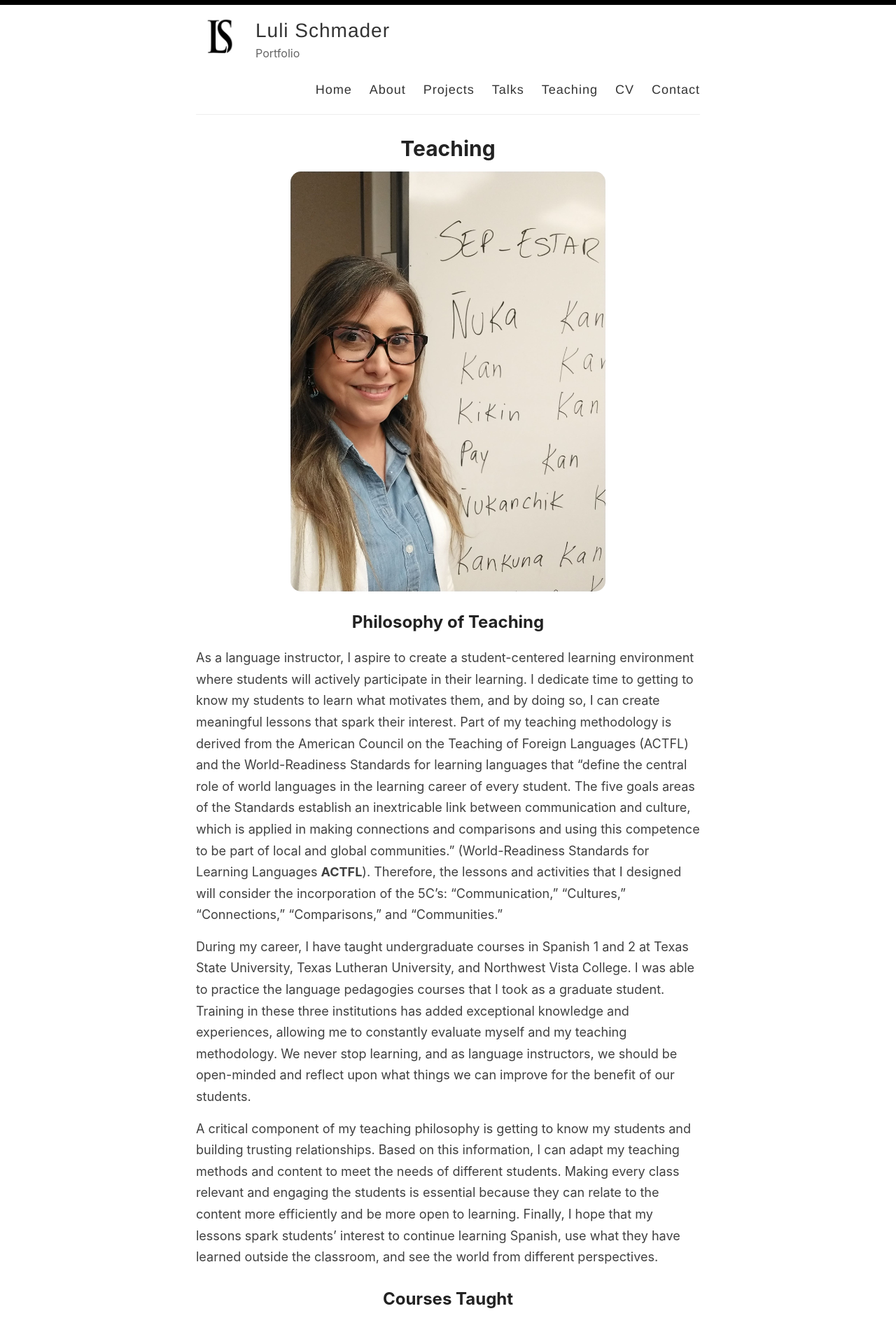
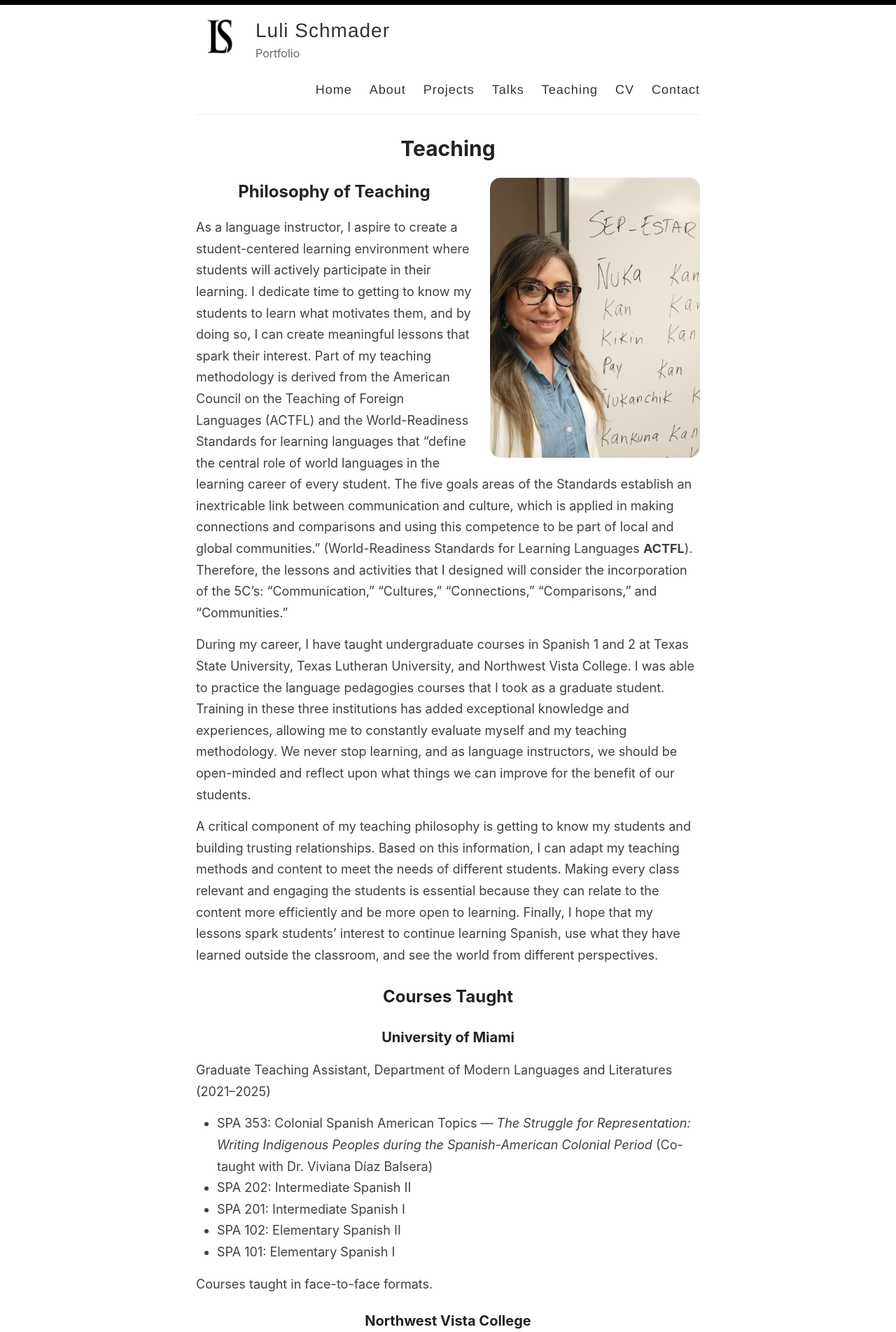
Before and after one commit to lulischmader/lulischmader.github.io, a Jekyll site: the page built from _pages/teaching.md, in a window 1280 px wide. Shown: the top 1903 px of the page at 70% size. Built offline with Jekyll 4.4.1, drawn with Linux system fonts in a browser that asks for light colours.

Commit message:
Update teaching.md

```diff
--- a/_pages/teaching.md
+++ b/_pages/teaching.md
@@ -3,9 +3,11 @@ layout: page
 permalink: /teaching/
 title: Teaching
 ---
-<p align="center">
-  <img src="/images/Teaching-Kichwa.jpg" alt="Teaching Kichwa language and Indigenous epistemologies" width="450" style="border-radius: 15px;">
-</p>
+<img src="/images/Teaching-Kichwa.jpg"
+     alt="Teaching Kichwa language and Indigenous epistemologies"
+     width="300"
+     align="right"
+     style="border-radius: 15px; margin-left: 25px; margin-bottom: 15px;">
 
 ## Philosophy of Teaching
 
```
